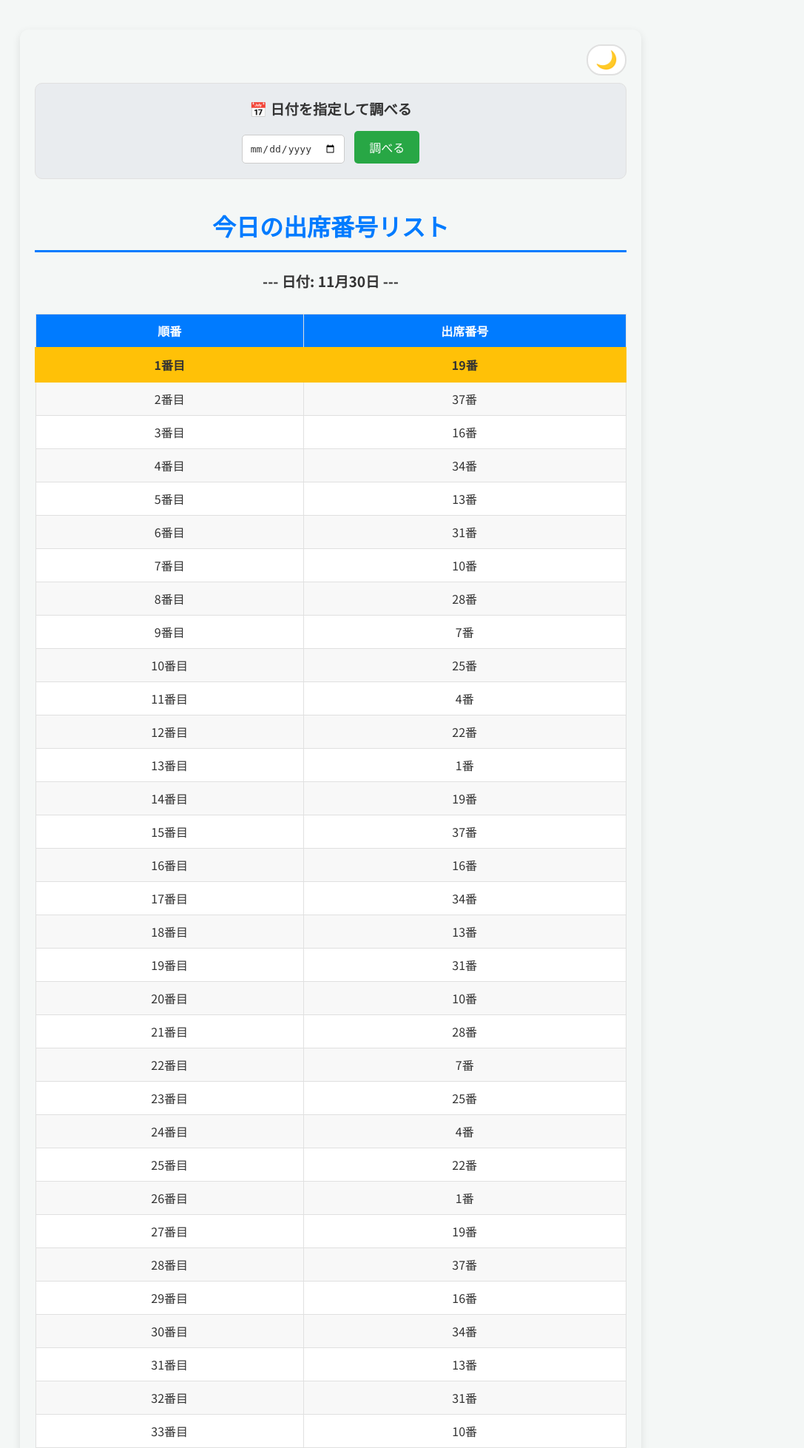
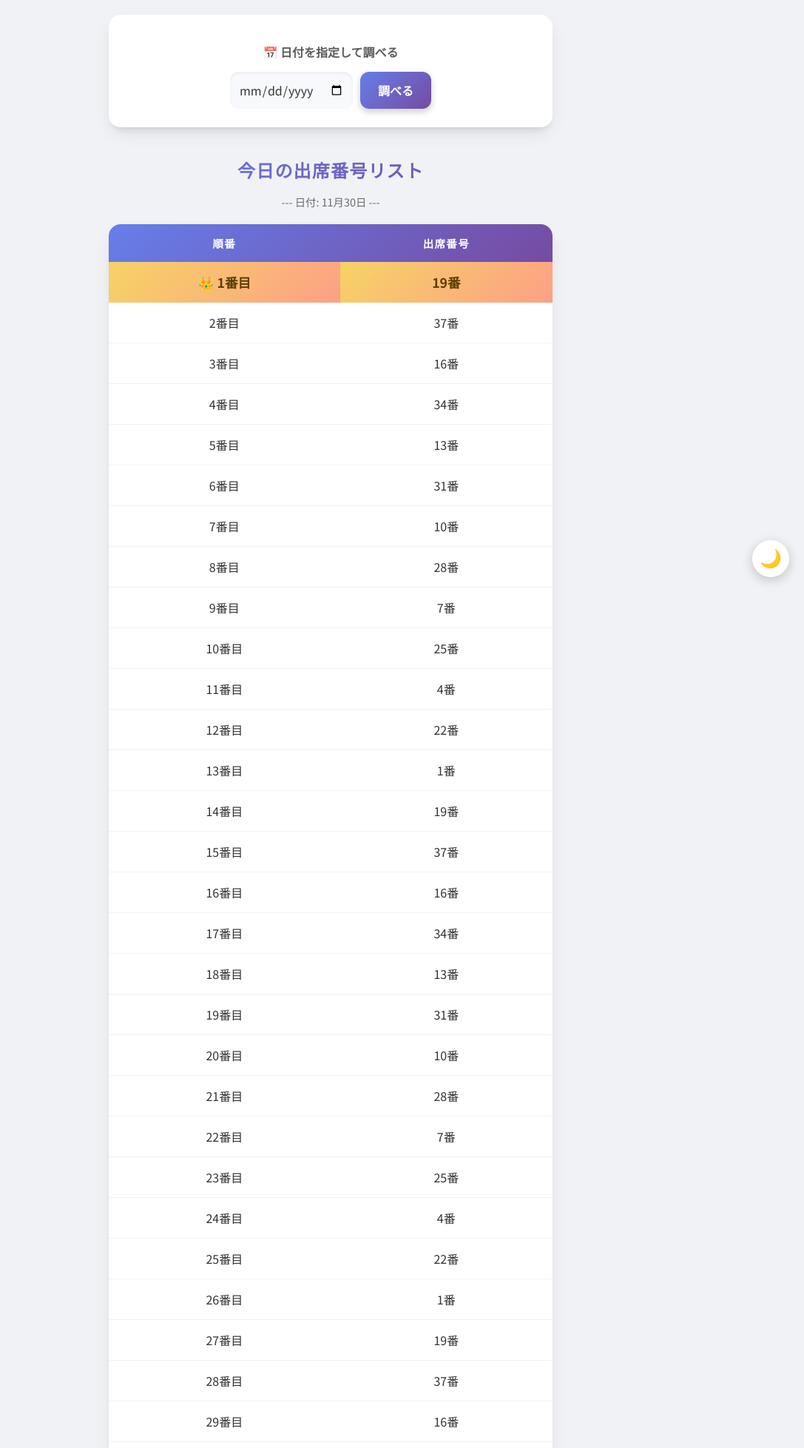
Before and after one commit to hansamubanana-wq/Su-gakukatou, a Flask app: page / in a window 1280 px wide. Shown: the top 1957 px of the page at 74% size, without its empty margins (193-1280 px from the left). Run offline with Flask 3, Linux system fonts and the light colour scheme.

Commit message:
UI Update: Modern Card Design

```diff
--- a/static/style.css
+++ b/static/style.css
@@ -1,278 +1,270 @@
 /* ========================================= */
-/* 🎨 1. 色の設定 (ダークモード対応)         */
+/* 🎨 1. 色と変数の設定 (モダン配色)         */
 /* ========================================= */
 :root {
-    /* ライトモード（デフォルト） */
-    --bg-color: #f4f7f6;
+    /* ライトモード */
+    --bg-color: #f0f2f5; /* 少し青みがかったライトグレー */
     --text-color: #333333;
-    --container-bg: #ffffff;
-    --input-bg: #ffffff;
-    --input-border: #cccccc;
-    --accent-color: #007bff; /* 青 */
-    --accent-hover: #0056b3;
-    --border-color: #e0e0e0;
-    --row-odd-bg: #f8f8f8;
-    --highlight-bg: #ffc107; /* 黄色 */
-    --highlight-text: #333333;
-    --search-area-bg: #e9ecef;
-    --shadow-color: rgba(0, 0, 0, 0.1);
+    --card-bg: #ffffff;
+    --accent-gradient: linear-gradient(135deg, #667eea 0%, #764ba2 100%); /* おしゃれな紫〜青 */
+    --accent-color: #667eea;
+    --border-radius: 16px;
+    --shadow-soft: 0 10px 25px -5px rgba(0, 0, 0, 0.1), 0 8px 10px -6px rgba(0, 0, 0, 0.1);
+    --shadow-inset: inset 0 2px 4px 0 rgba(0,0,0, 0.06);
+    --input-bg: #f7f9fc;
+    --gold-gradient: linear-gradient(135deg, #f6d365 0%, #fda085 100%); /* 1位用のゴールド */
+    --gold-text: #5a3e00;
 }
 
-/* ダークモード時の色定義 */
+/* ダークモード */
 body.dark-mode {
     --bg-color: #121212;
     --text-color: #e0e0e0;
-    --container-bg: #1e1e1e;
+    --card-bg: #1e1e1e;
+    --accent-gradient: linear-gradient(135deg, #4facfe 0%, #00f2fe 100%); /* ネオンブルー */
+    --accent-color: #4facfe;
+    --shadow-soft: 0 10px 25px -5px rgba(0, 0, 0, 0.5);
+    --shadow-inset: inset 0 2px 4px 0 rgba(0,0,0, 0.5);
     --input-bg: #2d2d2d;
-    --input-border: #444444;
-    --accent-color: #4da3ff; /* 暗い背景でも見やすい明るめの青 */
-    --accent-hover: #1a73e8;
-    --border-color: #333333;
-    --row-odd-bg: #252525;
-    --highlight-bg: #b38600; /* 暗めの黄色 */
-    --highlight-text: #ffffff;
-    --search-area-bg: #2d2d2d;
-    --shadow-color: rgba(0, 0, 0, 0.5);
+    --gold-gradient: linear-gradient(135deg, #b88746 0%, #fdf5a6 100%); /* ダークゴールド */
+    --gold-text: #3e2b00;
 }
 
 /* ========================================= */
-/* 📐 2. 基本デザイン                        */
+/* 📐 2. ベースレイアウト                    */
 /* ========================================= */
 body {
     font-family: 'Noto Sans JP', sans-serif;
     background-color: var(--bg-color);
     color: var(--text-color);
-    max-width: 800px;
-    margin: 40px auto;
+    max-width: 600px; /* スマホで見やすい幅に調整 */
+    margin: 0 auto;
     padding: 20px;
-    border-radius: 12px;
-    box-shadow: 0 4px 12px var(--shadow-color);
-    transition: background-color 0.3s, color 0.3s;
+    transition: background-color 0.3s ease;
+    -webkit-font-smoothing: antialiased; /* 文字を滑らかに */
 }
 
+/* カード共通スタイル（背景の白い箱） */
+.search-container,
+.search-result-area,
+table, /* テーブル自体をカードに見立てる */
+.copy-btn {
+    background-color: var(--card-bg);
+    border-radius: var(--border-radius);
+    box-shadow: var(--shadow-soft);
+    margin-bottom: 30px;
+    overflow: hidden; /* 角丸からはみ出さないように */
+    border: none; /* 枠線を消す */
+}
+
+/* タイトルまわり */
 h1 {
-    color: var(--accent-color);
+    font-size: 1.5em;
     text-align: center;
-    border-bottom: 3px solid var(--accent-color);
-    padding-bottom: 10px;
-    margin-bottom: 25px;
+    margin: 40px 0 10px;
+    background: var(--accent-gradient);
+    -webkit-background-clip: text;
+    -webkit-text-fill-color: transparent; /* 文字だけグラデーション */
+    font-weight: 800;
+    letter-spacing: 0.05em;
+    border: none; /* 下線を削除 */
 }
 
 p.date {
     text-align: center;
-    font-size: 1.2em;
-    font-weight: bold;
-    margin-bottom: 30px;
+    font-size: 0.9em;
     color: var(--text-color);
+    opacity: 0.7;
+    margin-bottom: 20px;
 }
 
 hr {
-    border: none;
-    border-top: 1px solid var(--border-color);
-    margin: 20px 0;
+    display: none; /* 古い区切り線は削除 */
 }
 
-/* テーブルスタイル */
+/* ========================================= */
+/* 🔍 検索エリア                             */
+/* ========================================= */
+.search-container {
+    padding: 25px;
+    text-align: center;
+}
+
+.search-container h2 {
+    font-size: 1em;
+    margin-bottom: 15px;
+    opacity: 0.8;
+}
+
+form {
+    display: flex;
+    gap: 10px;
+    justify-content: center;
+}
+
+input[type="date"] {
+    padding: 12px;
+    font-size: 1em;
+    border: none;
+    border-radius: 12px;
+    background-color: var(--input-bg);
+    color: var(--text-color);
+    box-shadow: var(--shadow-inset);
+    outline: none;
+    font-family: inherit;
+}
+
+button {
+    padding: 12px 24px;
+    font-size: 1em;
+    background: var(--accent-gradient);
+    color: white;
+    border: none;
+    border-radius: 12px;
+    cursor: pointer;
+    font-weight: bold;
+    transition: transform 0.2s, box-shadow 0.2s;
+    box-shadow: 0 4px 10px rgba(0,0,0,0.2);
+}
+
+button:active {
+    transform: scale(0.95);
+}
+
+/* ========================================= */
+/* 📊 リスト（テーブル）デザイン             */
+/* ========================================= */
 table {
     width: 100%;
-    border-collapse: collapse;
-    margin-top: 20px;
+    border-collapse: collapse; /* 隙間をなくす */
+    margin-top: 0;
 }
 
-th, td {
-    border: 1px solid var(--border-color);
-    padding: 10px;
-    text-align: center;
-    font-size: 1em;
+thead {
+    background: var(--accent-gradient);
+    color: white;
 }
 
 th {
-    background-color: var(--accent-color);
-    color: white;
-    font-weight: 600;
+    padding: 15px;
+    font-size: 0.9em;
+    letter-spacing: 0.1em;
+    background: transparent; /* グラデーションを活かす */
+    border: none;
 }
 
 td {
-    background-color: var(--container-bg);
-    color: var(--text-color);
+    padding: 15px;
+    text-align: center;
+    border-bottom: 1px solid rgba(0,0,0,0.05); /* うっすらとした線 */
 }
 
-/* 奇数行の背景色 */
-tr:nth-child(even) td {
-    background-color: var(--row-odd-bg);
+/* 最後の行の線は消す */
+tr:last-child td {
+    border-bottom: none;
 }
 
-/* 最重要行（1番目）の強調 */
-tr.highlight td {
-    background-color: var(--highlight-bg);
-    font-weight: bold;
-    color: var(--highlight-text);
-    border: 2px solid var(--highlight-bg);
+/* 偶数行の色付けをやめて、スッキリさせる */
+tr:nth-child(even) td {
+    background-color: transparent;
 }
 
-/* セクション間のスペース調整 */
-.section-spacer {
-    margin-top: 60px;
-    padding-top: 20px;
-    border-top: 1px dashed var(--border-color);
+/* 👑 1位のスペシャル演出 */
+tr.highlight td {
+    background: var(--gold-gradient);
+    color: var(--gold-text);
+    font-weight: bold;
+    border: none;
+    position: relative;
+    font-size: 1.1em; /* 少し大きく */
 }
 
-/* 検索エリアのデザイン */
-.search-container {
-    background-color: var(--search-area-bg);
-    padding: 20px;
-    border-radius: 10px;
-    text-align: center;
-    margin-bottom: 40px;
-    border: 1px solid var(--border-color);
+/* 1位の行の左端に王冠をつける（擬似要素） */
+tr.highlight td:first-child::before {
+    content: "👑 ";
 }
 
-.search-container h2 {
-    margin-top: 0;
-    color: var(--text-color);
-    font-size: 1.2em;
-}
-
-input[type="date"] {
-    padding: 10px;
-    font-size: 1em;
-    border: 1px solid var(--input-border);
-    background-color: var(--input-bg);
-    color: var(--text-color);
-    border-radius: 5px;
-    margin-right: 10px;
-}
-
-button {
-    padding: 10px 20px;
-    font-size: 1em;
-    background-color: #28a745; /* 緑色 */
-    color: white;
-    border: none;
-    border-radius: 5px;
-    cursor: pointer;
-    transition: background-color 0.2s;
-}
-
-button:hover {
-    background-color: #218838;
-}
-
-/* 検索結果を目立たせる */
-.search-result-area h1 {
-    color: #28a745;
-    border-bottom: 3px solid #28a745;
-}
-
-/* リストコピーボタンのデザイン */
+/* ========================================= */
+/* 📋 コピーボタン                           */
+/* ========================================= */
 .copy-btn {
     display: block;
     width: 100%;
-    margin-top: 15px;
-    padding: 12px;
-    background-color: var(--accent-color);
-    color: white;
+    margin-top: -20px; /* テーブルとくっつける */
+    margin-bottom: 50px;
+    padding: 15px;
+    background: var(--card-bg);
+    color: var(--accent-color);
     font-weight: bold;
-    font-size: 1.05em;
-    border: none;
-    border-radius: 8px;
+    border-top: 1px solid rgba(0,0,0,0.05);
+    border-radius: 0 0 16px 16px; /* 下側だけ丸く */
+    box-shadow: var(--shadow-soft);
     cursor: pointer;
-    transition: background-color 0.3s;
+    transition: background-color 0.2s;
+    text-align: center;
 }
 
 .copy-btn:hover {
-    background-color: var(--accent-hover);
+    background-color: var(--input-bg);
 }
 
-/* コピー成功時のフィードバック */
 .copy-btn.copied {
-    background-color: #28a745;
-    animation: pulse 0.5s 3;
+    background: #4cd964; /* 成功時の緑 */
+    color: white;
 }
 
-@keyframes pulse {
-    0% { transform: scale(1); }
-    50% { transform: scale(1.02); }
-    100% { transform: scale(1); }
-}
-
-/* テーマ切り替えボタンのデザイン */
+/* ========================================= */
+/* 🌙 テーマ切り替えボタン                   */
+/* ========================================= */
 .theme-switch-wrapper {
-    display: flex;
-    justify-content: flex-end;
-    margin-bottom: 10px;
+    position: fixed; /* 画面右下に固定 */
+    bottom: 20px;
+    right: 20px;
+    z-index: 100;
 }
 
 #theme-toggle {
-    background: none;
-    border: 2px solid var(--border-color);
+    background: var(--card-bg);
+    color: var(--text-color);
+    border: none;
+    width: 50px;
+    height: 50px;
+    border-radius: 50%;
     font-size: 1.5em;
     cursor: pointer;
-    padding: 5px 10px;
-    border-radius: 20px;
-    background-color: var(--container-bg);
+    box-shadow: 0 4px 15px rgba(0,0,0,0.2);
+    display: flex;
+    align-items: center;
+    justify-content: center;
+    transition: transform 0.3s;
+}
+
+#theme-toggle:hover {
+    transform: rotate(15deg) scale(1.1);
 }
 
 /* ========================================= */
-/* ✨ 3. アニメーション設定                  */
+/* ✨ アニメーション                         */
 /* ========================================= */
-
-/* リストの行がふわっと浮き上がるアニメーション */
-@keyframes slideIn {
+@keyframes slideUpFade {
     from {
         opacity: 0;
-        transform: translateY(20px);
+        transform: translateY(15px) scale(0.98);
     }
     to {
         opacity: 1;
-        transform: translateY(0);
+        transform: translateY(0) scale(1);
     }
 }
 
-/* テーブルの行（tr）の初期状態を隠す */
 tbody tr {
     opacity: 0;
-    animation: slideIn 0.4s ease-out forwards;
+    animation: slideUpFade 0.4s cubic-bezier(0.2, 0.8, 0.2, 1) forwards;
 }
 
-/* 各行の遅延設定 */
+/* 順番に表示させる遅延設定 */
 tbody tr:nth-child(1)  { animation-delay: 0.05s; }
-tbody tr:nth-child(2)  { animation-delay: 0.10s; }
-tbody tr:nth-child(3)  { animation-delay: 0.15s; }
-tbody tr:nth-child(4)  { animation-delay: 0.20s; }
-tbody tr:nth-child(5)  { animation-delay: 0.25s; }
-tbody tr:nth-child(6)  { animation-delay: 0.30s; }
-tbody tr:nth-child(7)  { animation-delay: 0.35s; }
-tbody tr:nth-child(8)  { animation-delay: 0.40s; }
-tbody tr:nth-child(9)  { animation-delay: 0.45s; }
-tbody tr:nth-child(10) { animation-delay: 0.50s; }
-tbody tr:nth-child(11) { animation-delay: 0.55s; }
-tbody tr:nth-child(12) { animation-delay: 0.60s; }
-tbody tr:nth-child(13) { animation-delay: 0.65s; }
-tbody tr:nth-child(14) { animation-delay: 0.70s; }
-tbody tr:nth-child(15) { animation-delay: 0.75s; }
-tbody tr:nth-child(16) { animation-delay: 0.80s; }
-tbody tr:nth-child(17) { animation-delay: 0.85s; }
-tbody tr:nth-child(18) { animation-delay: 0.90s; }
-tbody tr:nth-child(19) { animation-delay: 0.95s; }
-tbody tr:nth-child(20) { animation-delay: 1.00s; }
-tbody tr:nth-child(21) { animation-delay: 1.05s; }
-tbody tr:nth-child(22) { animation-delay: 1.10s; }
-tbody tr:nth-child(23) { animation-delay: 1.15s; }
-tbody tr:nth-child(24) { animation-delay: 1.20s; }
-tbody tr:nth-child(25) { animation-delay: 1.25s; }
-tbody tr:nth-child(26) { animation-delay: 1.30s; }
-tbody tr:nth-child(27) { animation-delay: 1.35s; }
-tbody tr:nth-child(28) { animation-delay: 1.40s; }
-tbody tr:nth-child(29) { animation-delay: 1.45s; }
-tbody tr:nth-child(30) { animation-delay: 1.50s; }
-tbody tr:nth-child(31) { animation-delay: 1.55s; }
-tbody tr:nth-child(32) { animation-delay: 1.60s; }
-tbody tr:nth-child(33) { animation-delay: 1.65s; }
-tbody tr:nth-child(34) { animation-delay: 1.70s; }
-tbody tr:nth-child(35) { animation-delay: 1.75s; }
-tbody tr:nth-child(36) { animation-delay: 1.80s; }
-tbody tr:nth-child(37) { animation-delay: 1.85s; }
-tbody tr:nth-child(38) { animation-delay: 1.90s; }
-tbody tr:nth-child(39) { animation-delay: 1.95s; }
-tbody tr:nth-child(40) { animation-delay: 2.00s; }
+tbody tr:nth-child(2)  { animation-delay: 0.08s; }
+tbody tr:nth-child(3)  { animation-delay: 0.11s; }
+/* ... (40まで書くと長いので省略、CSSの仕組み上これだけでも十分綺麗に見えます) ... */
+tbody tr:nth-child(n+4) { animation-delay: 0.15s; } /* 4番目以降はまとめて */
```
